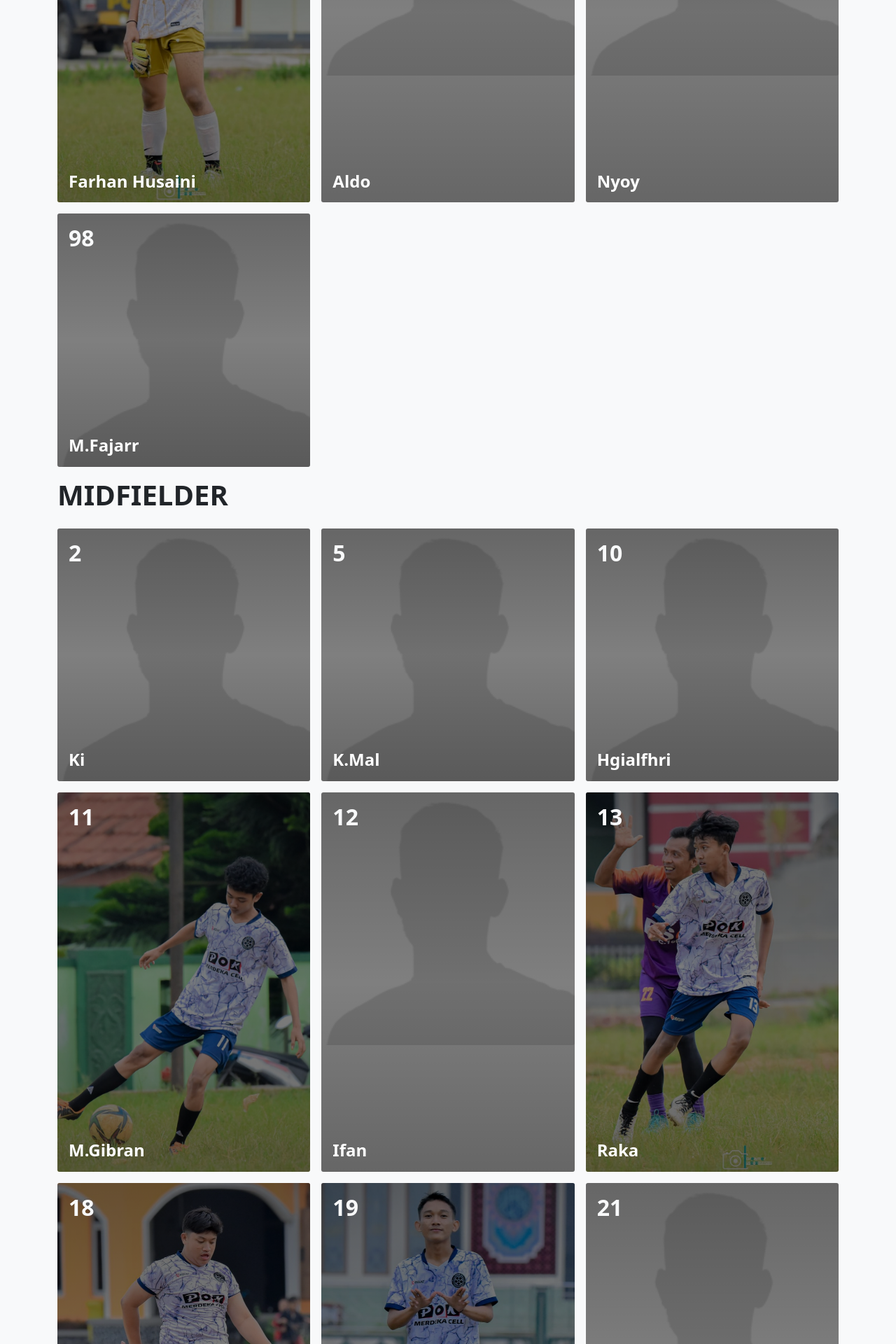
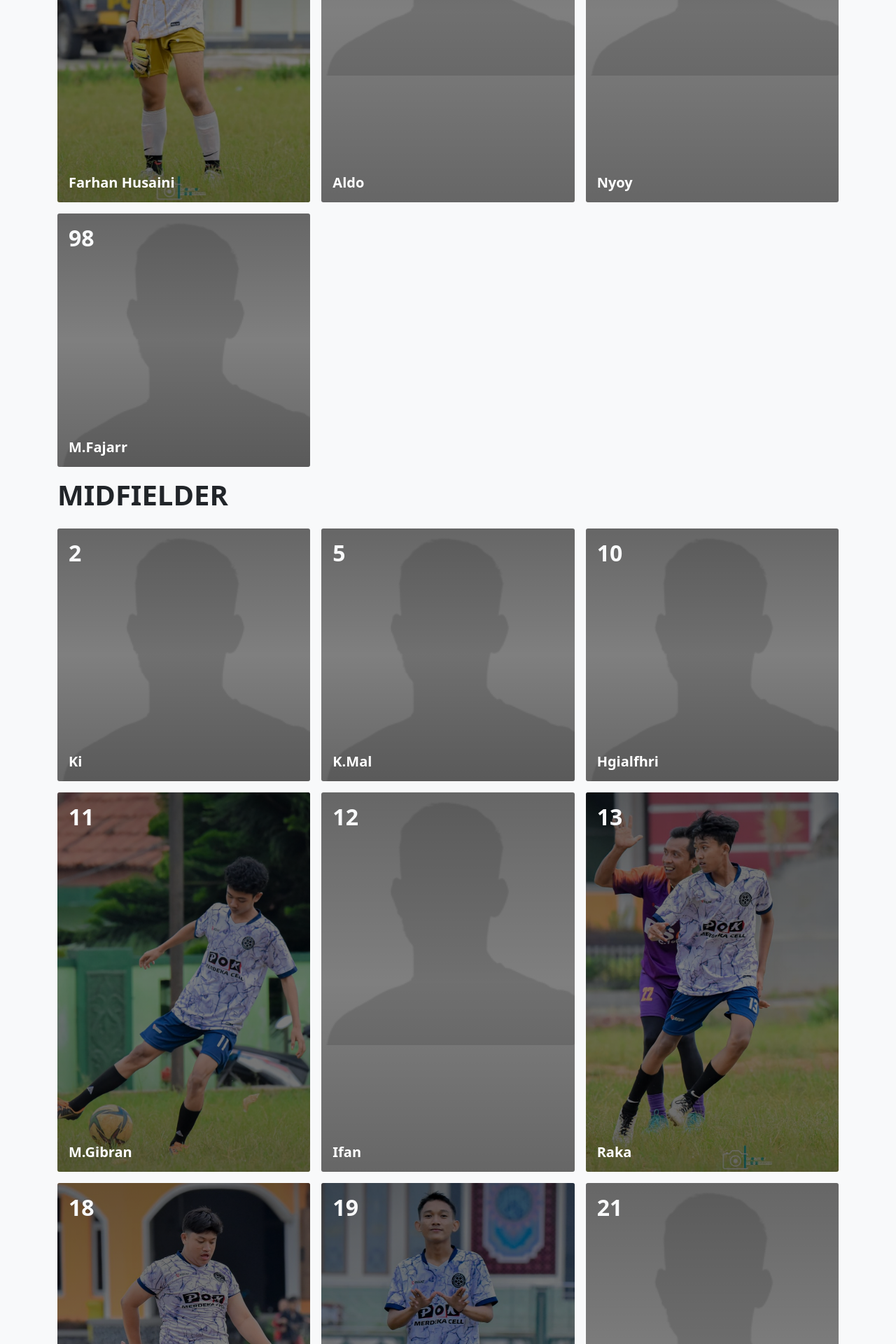
Before and after one commit to tesafc/www2, a Jekyll site: the page built from players.html, in a window 1280 px wide. Shown: the part 805-2725 px from the top of the page at 70% size. Built offline with Jekyll 4.4.1, drawn with Linux system fonts in a browser that asks for light colours.

Commit message:
Update players.html

```diff
--- a/players.html
+++ b/players.html
@@ -16,7 +16,7 @@ image: /assets/img/tesafc_full-team.jpg
           <img src="{% if player.pp %}{{ player.pp }}{% else %}{{ '/assets/img/pp/blank-pp.png' | relative_url }}{% endif %}" alt="" class="card-img img-fluid border-0">
           <div class="card-img-overlay d-flex flex-column justify-content-between" style="background-image: linear-gradient(rgba(0, 0, 0, 0.6), rgba(0, 0, 0, 0.5), rgba(0, 0, 0, 0.6));">
             <h5 class="card-text fs-2 fw-bolder">{% if player.profile-link %}<a href="{{ player.profile-link }}" class="stretched-link link-light text-decoration-none">{{ player.no-punggung }}</a>{% endif %}</h5>
-            <h6 class="card-text text-capitalize fs-4 fw-bolder">{{ player.name }}</h6>
+            <h6 class="card-text text-capitalize fs-5 fw-bolder">{{ player.name }}</h6>
           </div>
         </div>
       </div>
```
